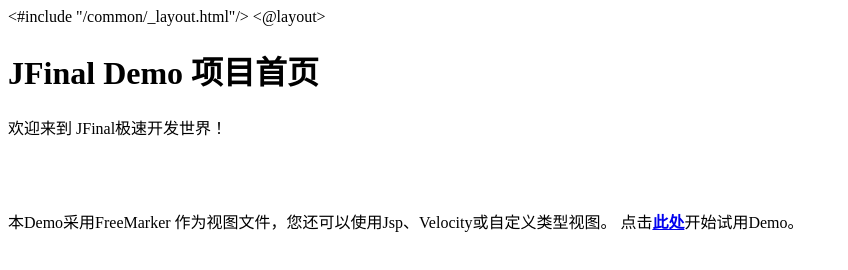
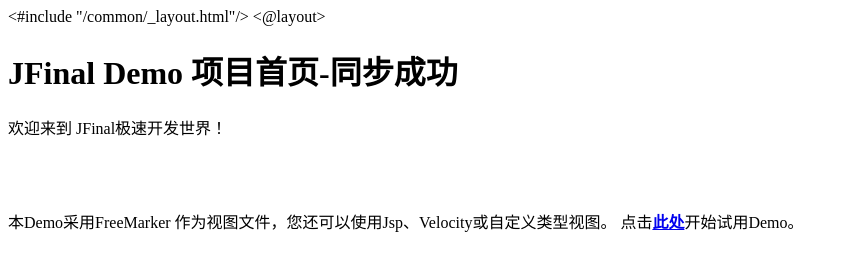
Before and after one commit to Jason-Tom/office_JFinal_demo, a plain HTML site: page WebRoot/index/index.html in a window 1280 px wide. Shown: the whole page, without its empty margins (0-848 px from the left). Drawn offline with Linux system fonts and the light colour scheme.

Commit message:
同步成功

```diff
--- a/WebRoot/index/index.html
+++ b/WebRoot/index/index.html
@@ -1,6 +1,6 @@
 <#include "/common/_layout.html"/>
 <@layout>
-<h1>JFinal Demo 项目首页</h1>
+<h1>JFinal Demo 项目首页-同步成功</h1>
 <div class="table_box">
 	<p>欢迎来到 JFinal极速开发世界！</p>
 
```
